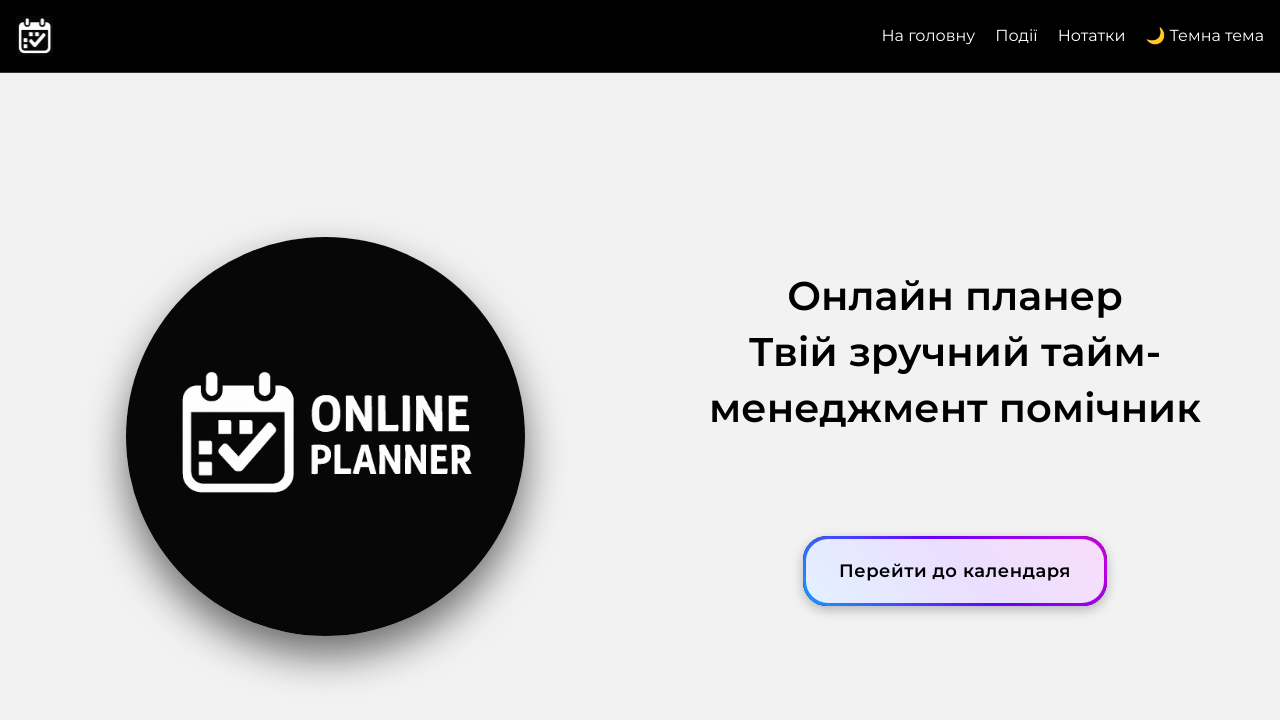
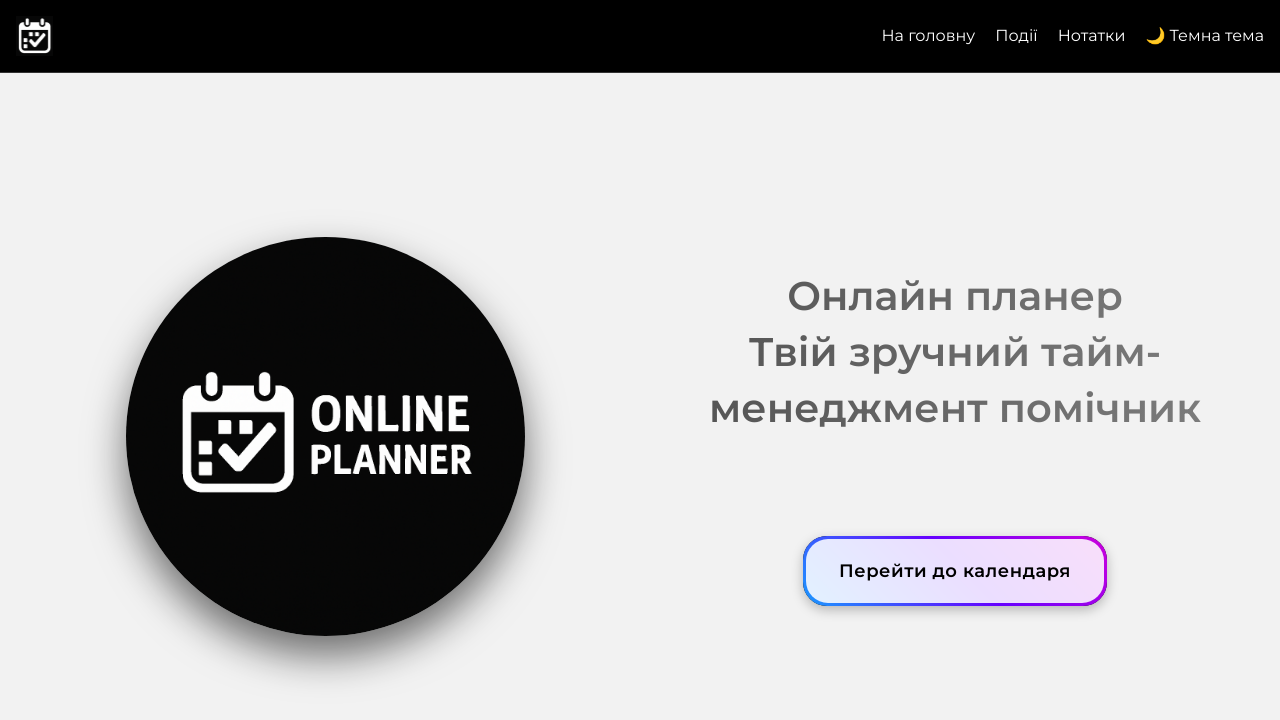
Before and after one commit to kulikp1/planner, a React (Vite) app: page / in a window 1280 px wide. Shown: the top 720 px of the page. Built offline with nearby package versions, Linux system fonts and the light colour scheme.

Commit message:
Update Home.module.css

```diff
--- a/src/components/Home/Home.module.css
+++ b/src/components/Home/Home.module.css
@@ -123,14 +123,16 @@
 /* Light */
 .light h1 {
   font-weight: 600;
-  background: black;
+  background: linear-gradient(90deg, #525252, #7e7e7e);
+  -webkit-background-clip: text;
+  -webkit-text-fill-color: transparent;
   background-clip: text;
 }
 
 .light button {
-  color: black;
   border-radius: 24px;
   box-shadow: 0 4px 12px rgba(0, 0, 0, 0.25);
+  color: rgb(0, 0, 0);
 }
 
 .light button::before {
```
